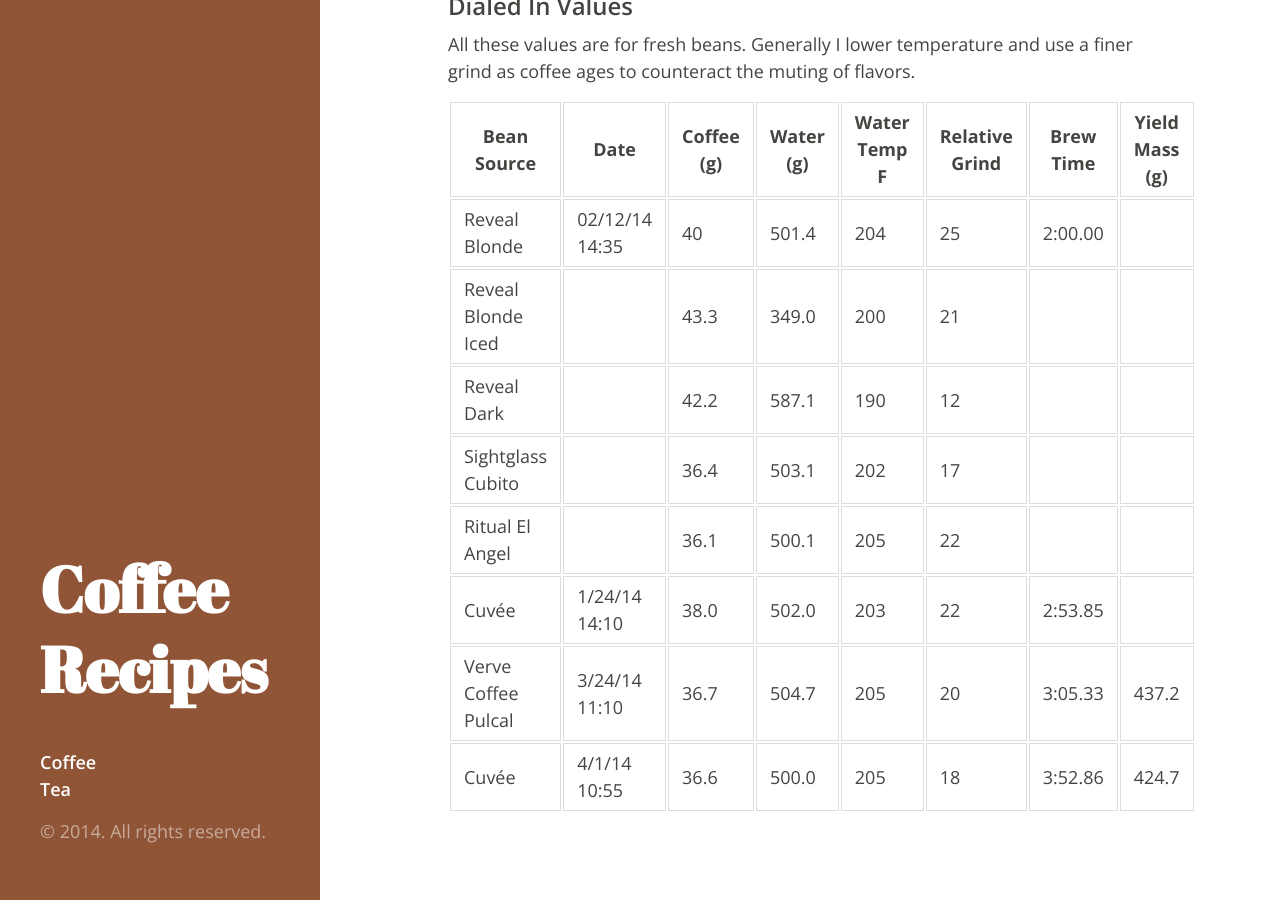
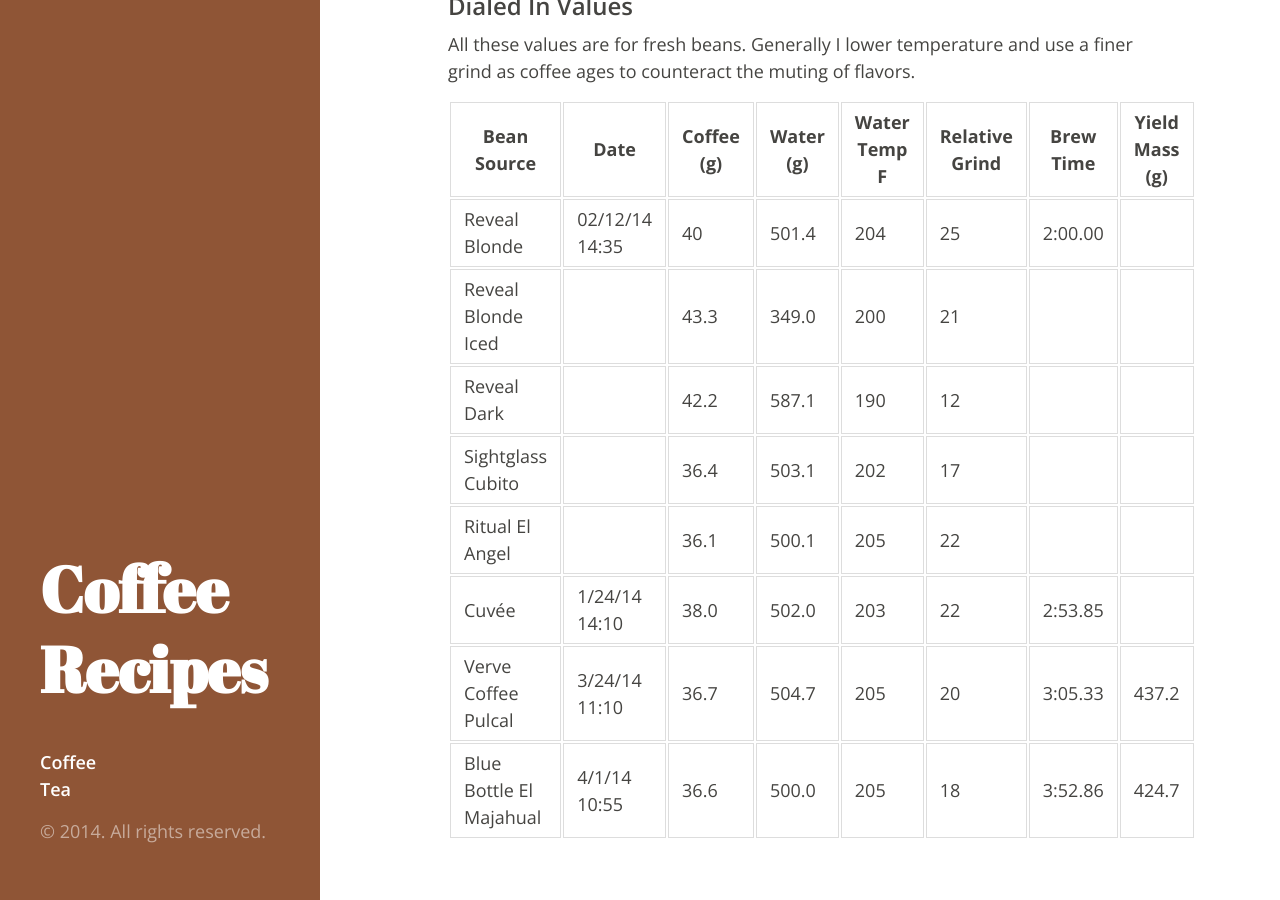
Before and after one commit to theevocater/coffee_recipes, a Jekyll site: the page built from coffee/v60.md, in a window 1280 px wide and 900 px high, scrolled down 2087 px. Built offline with Jekyll 4.4.1, drawn with Linux system fonts in a browser that asks for light colours; Markdown is read by kramdown in place of the engine named in the settings.

Commit message:
Fix name

```diff
--- a/coffee/v60.md
+++ b/coffee/v60.md
@@ -175,7 +175,7 @@ a finer grind as coffee ages to counteract the muting of flavors.
       <td>437.2</td>
     </tr>
     <tr>
-      <td>Cuvée</td>
+      <td>Blue Bottle El Majahual</td>
       <td>4/1/14 10:55</td>
       <td>36.6</td>
       <td>500.0</td>
```
